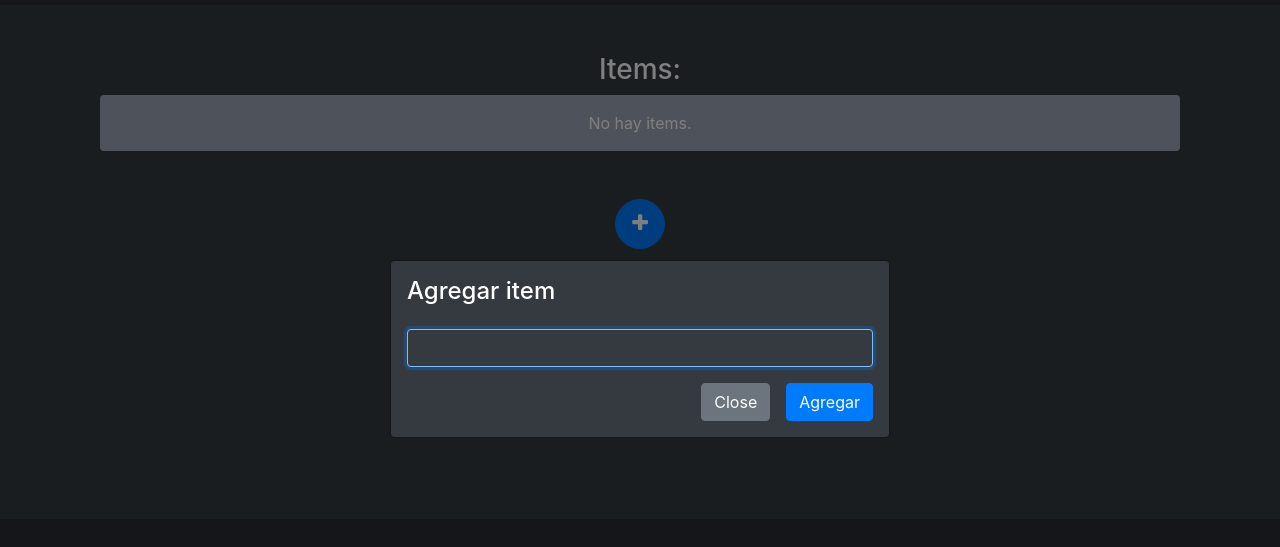
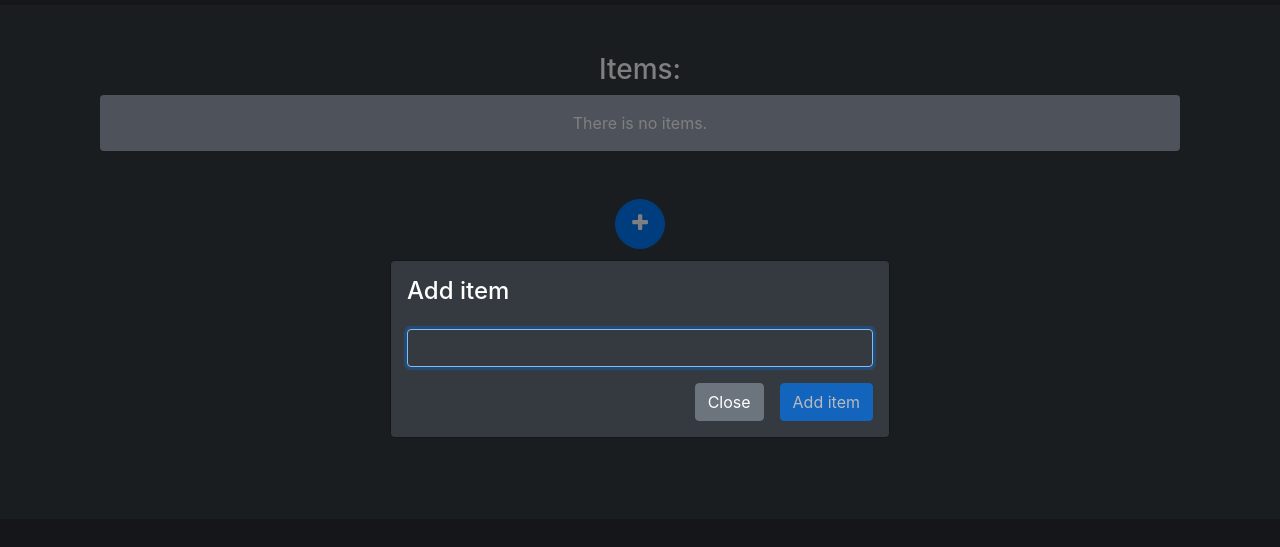
Before and after one commit to Laikos38/SimpleVueJSToDo, a plain HTML site: page ToDoList/index.html in a window 1280 px wide. Both pictures are taken after a click on the button 640 px from the left and 274 px from the top of the page. Shown: the part 51-598 px from the top of the page. Drawn offline with nearby package versions, Linux system fonts and the light colour scheme.

Commit message:
Agrego cambios ux.

```diff
--- a/ToDoList/index.html
+++ b/ToDoList/index.html
@@ -28,7 +28,7 @@
                 <h3 class="text-center text-white">Items:</h3>
 
                 <div v-if="!items.length" class="p-3 bg-list-item text-center rounded text-white">
-                    No hay items.
+                    There is no items.
                 </div>
 
                 <ul v-if="items" class="list-group text-white mb-5">
@@ -56,14 +56,14 @@
             <div class="modal-dialog modal-dialog-centered" role="document">
                 <div class="modal-content bg-dark text-white">
                     <div class="modal-body d-flex flex-column">
-                        <h4>Agregar item</h4>
+                        <h4>Add item</h4>
                         <div>
                             <input v-model="inputItem" id="inputAddItem" v-on:keyup.enter="addItem" type="text" class="form-control bg-dark text-white mb-3 mt-3">
                         </div>
                         <div class="d-flex justify-content-end">
                             <button type="button" v-on:click="modeEdit=false; inputItem='';" class="btn btn-secondary mr-3" data-dismiss="modal">Close</button>
-                            <button v-if="!modeEdit" v-on:click="addItem()" type="button" data-dismiss="modal" class="btn btn-primary">Agregar</button>
-                            <button v-if="modeEdit" v-on:click="editItem()" type="button" data-dismiss="modal" class="btn btn-primary">Guardar</button>
+                            <button type="button" class="btn btn-primary" v-if="!modeEdit" v-on:click="addItem()" v-on:keyup.enter="addItem()" v-bind:disabled="!inputItem.length">Add item</button>
+                            <button type="button" class="btn btn-primary" v-if="modeEdit" v-on:click="editItem()" v-on:keyup.enter="editItem()" v-bind:disabled="!inputItem.length">Save changes</button>
                         </div>
                     </div>
                 </div>
--- a/ToDoList/scripts/script.js
+++ b/ToDoList/scripts/script.js
@@ -10,9 +10,11 @@ var app = new Vue({
     addItem: function () {
       this.items.push({item: this.inputItem, done: false});
       this.inputItem = '';
+      $('#myModal').modal('hide');
     },
     editItem: function () {
         this.items[this.previousIndex].item = this.inputItem;
+        $('#myModal').modal('hide');
     },
     deleteItem: function (item) {
         var index = this.items.indexOf(item);
```
